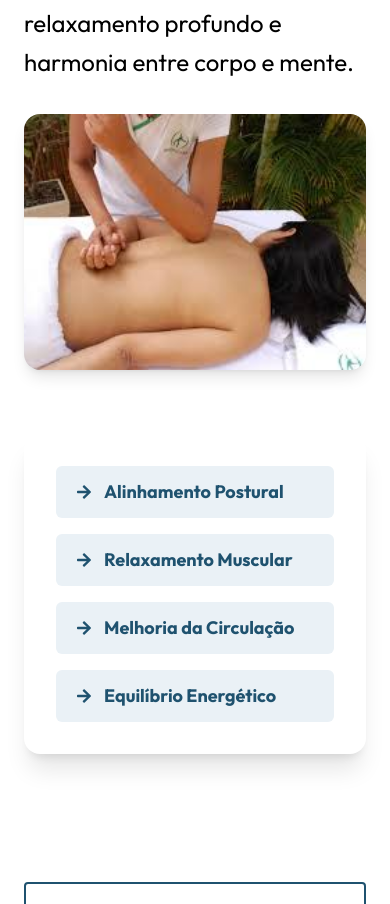
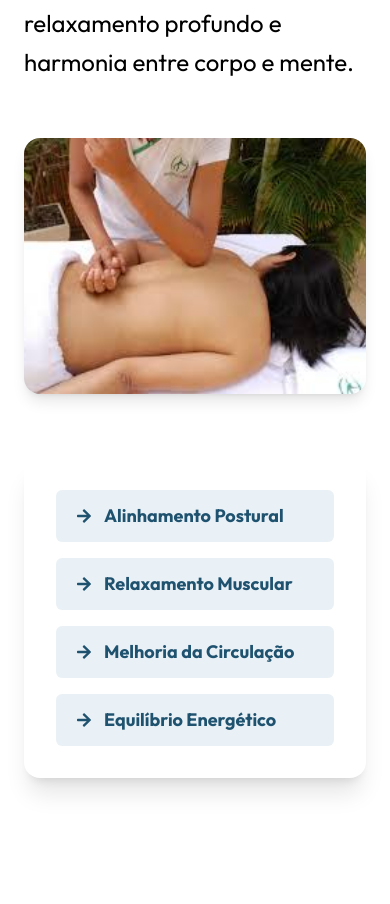
Before and after one commit to JuliaDisconzi/nuva, a Next.js app: page /Seitai in a window 390 px wide. Shown: the part 828-1732 px from the top of the page. Built offline with nearby package versions, Linux system fonts and the light colour scheme.

Commit message:
testes serviços imagens

```diff
--- a/src/app/Seitai/page.tsx
+++ b/src/app/Seitai/page.tsx
@@ -45,18 +45,19 @@
                 </div>
 
                 {/* LADO DIREITO - IMAGEM */}
-
-
-                <div className="flex-1 flex justify-center md:justify-end w-full">
+                <div className="flex-1 flex justify-center md:justify-end w-full mt-6 md:mt-0">
                     <div className="relative w-full h-64 sm:h-72 md:h-96 rounded-2xl shadow-lg">
                         <Image
                             src="/seitai.jpg"
+                            alt="Seitai"
                             fill
                             className="object-cover rounded-2xl"
-                            alt="Seitai"
+                            sizes="(max-width: 768px) 100vw, 50vw"
                         />
                     </div>
                 </div>
+
+
 
 
             </div>
```
